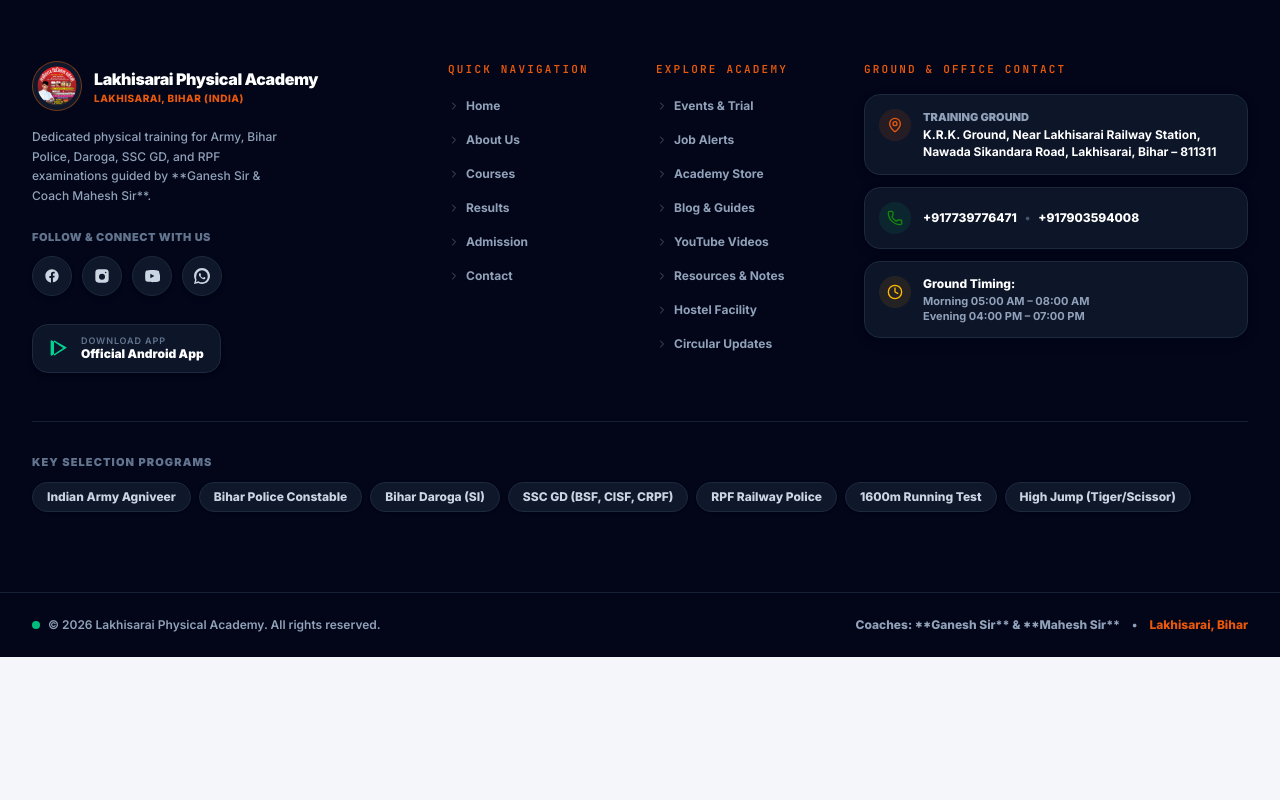
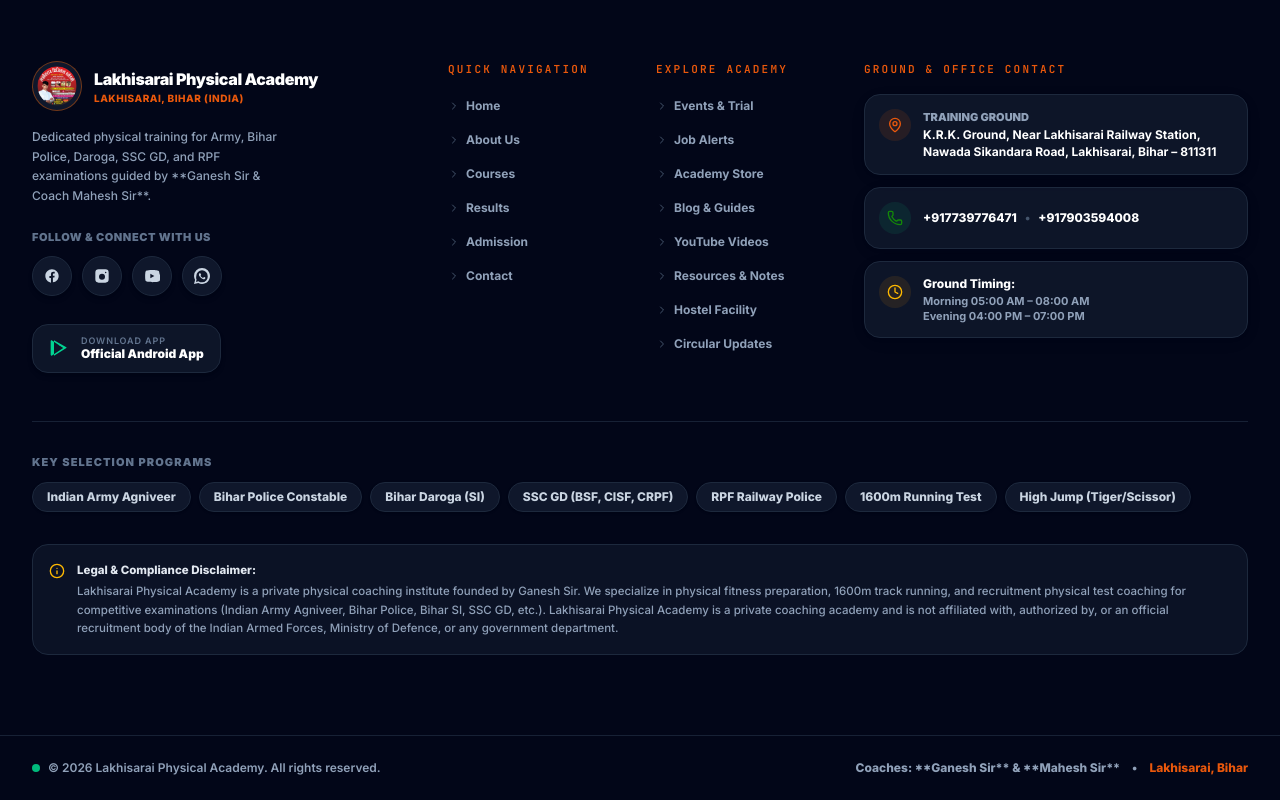
Before and after one commit to ashishdevopskp-stack/lakhisaraphysicalacademy_web, a Next.js app: page /blogs in a window 1280 px wide. Shown: the part 2199-2999 px from the top of the page. Before the commit the page ends 2856 px from the top, so only its background shows below. Built offline with nearby package versions, Linux system fonts and the light colour scheme.

Commit message:
feat: added Defence & Army physical test coaching compliance section and legal disclaimer in footer

```diff
--- a/app/components/Footer.tsx
+++ b/app/components/Footer.tsx
@@ -15,6 +15,8 @@ import {
   ChevronRight,
   Heart,
   Flag,
+  ShieldCheck,
+  Info,
 } from "lucide-react";
 import Container from "./Container";
 import Button from "./Button";
@@ -354,6 +356,17 @@ export default function Footer() {
               ))}
             </div>
           </div>
+
+          {/* Legal Compliance Disclaimer Box */}
+          <div className="mt-8 p-4 rounded-2xl bg-slate-900/70 border border-slate-800 text-[11.5px] text-slate-400 font-medium leading-relaxed flex items-start gap-3">
+            <Info size={16} className="text-amber-400 shrink-0 mt-0.5" />
+            <div>
+              <p className="font-extrabold text-slate-200">Legal &amp; Compliance Disclaimer:</p>
+              <p className="mt-0.5 text-slate-400">
+                Lakhisarai Physical Academy is a private physical coaching institute founded by Ganesh Sir. We specialize in physical fitness preparation, 1600m track running, and recruitment physical test coaching for competitive examinations (Indian Army Agniveer, Bihar Police, Bihar SI, SSC GD, etc.). Lakhisarai Physical Academy is a private coaching academy and is not affiliated with, authorized by, or an official recruitment body of the Indian Armed Forces, Ministry of Defence, or any government department.
+              </p>
+            </div>
+          </div>
         </Container>
       </section>
 
```
